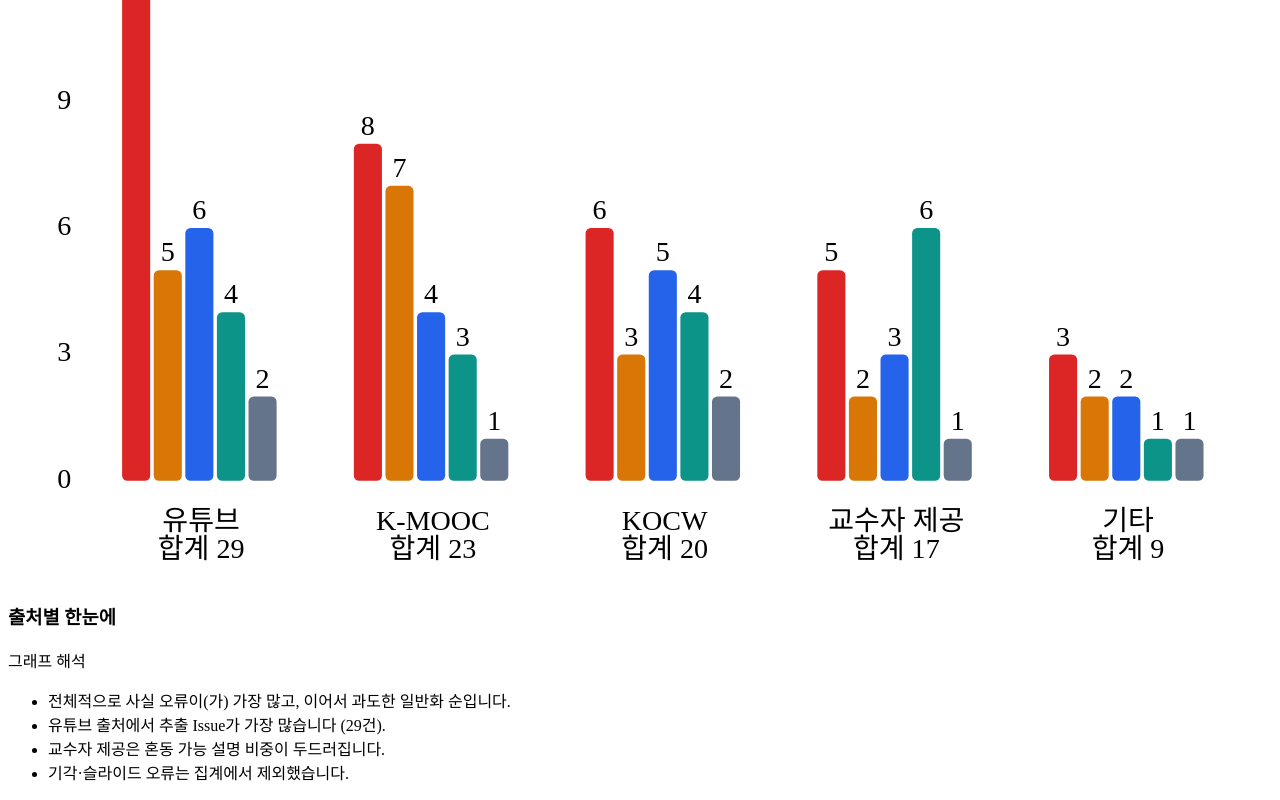
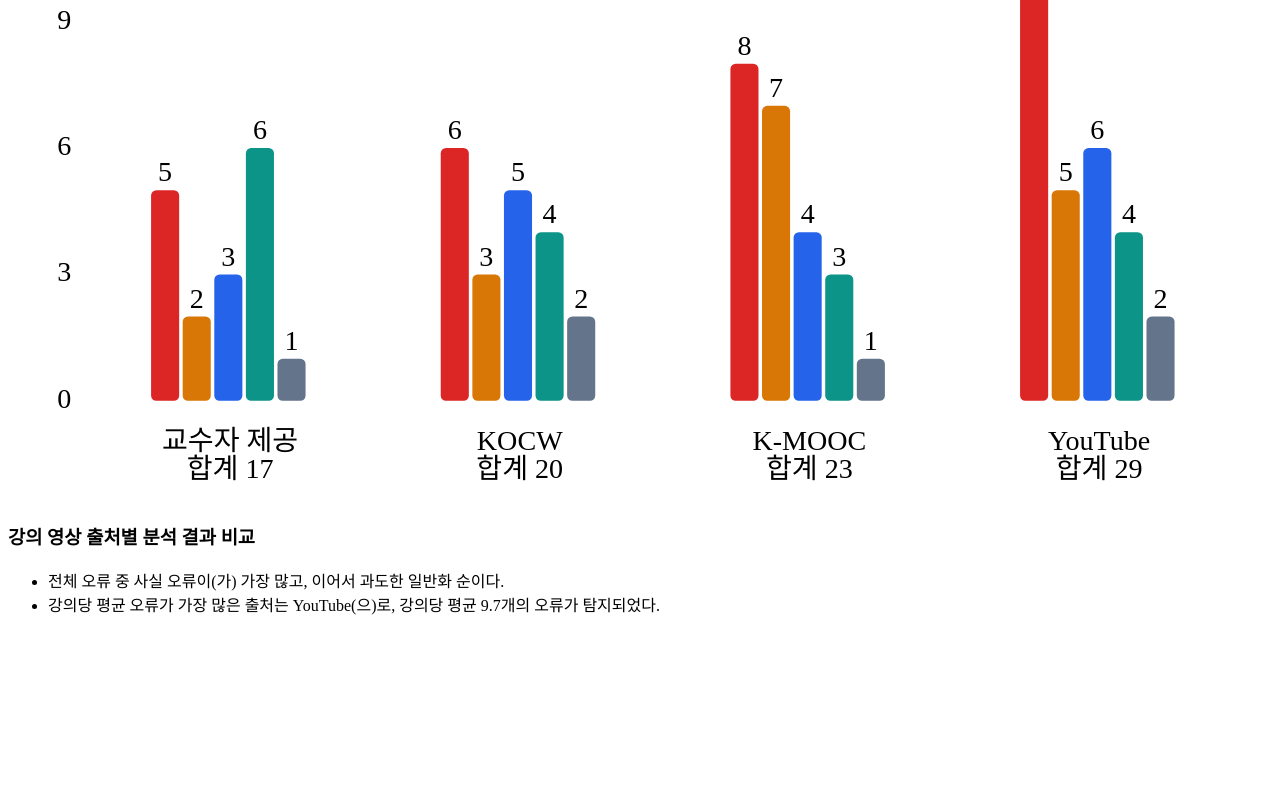
Before and after one commit to w0ne23/VideoLecture-Verifier, a React (Vite) app in the folder frontend/: page /stats in a window 1280 px wide. Shown: the part 521-1321 px from the top of the page. After the commit the page ends 1153 px from the top, so only its background shows below. Built offline with nearby package versions, Linux system fonts and the light colour scheme; the HTML template or start-up script is replaced by a standard one.

Commit message:
style: 불필요한 설명 생략 및 통계 페이지 그래프 구조 수정

```diff
--- a/frontend/src/components/stats/StatsInsight.jsx
+++ b/frontend/src/components/stats/StatsInsight.jsx
@@ -1,11 +1,19 @@
+// 불릿 문장 안에서 **강조할 부분**(오류 유형/출처/개수 등)만 색을 입혀 보여준다.
+function renderBullet(text) {
+  return text.split('**').map((part, index) => (
+    index % 2 === 1
+      ? <span className="stats-highlight" key={index}>{part}</span>
+      : part
+  ))
+}
+
 export default function StatsInsight({ title, bullets }) {
   return (
     <aside className="stats-insight">
       <h3>{title}</h3>
-      <p className="stats-insight-kicker">그래프 해석</p>
       <ul>
-        {bullets.map(text => (
-          <li key={text}>{text}</li>
+        {bullets.map((text, index) => (
+          <li key={index}>{renderBullet(text)}</li>
         ))}
       </ul>
     </aside>
--- a/frontend/src/components/verifier/VerifierResults.jsx
+++ b/frontend/src/components/verifier/VerifierResults.jsx
@@ -5,7 +5,7 @@
   temporal_error: '오래된 내용',
   scope_overclaim: '과도한 일반화',
   confusing_explanation: '혼동 가능 설명',
-  composite_issue: '복합 오류',
+  composite_issue: '슬라이드 오류',
 }
 
 const MODEL_DISPLAY_NAMES = {
--- a/frontend/src/constants/lectureTags.js
+++ b/frontend/src/constants/lectureTags.js
@@ -1,5 +1,5 @@
 export const LECTURE_SOURCE_TAGS = [
-  { value: 'youtube', label: '유튜브' },
+  { value: 'youtube', label: 'YouTube' },
   { value: 'kmooc', label: 'K-MOOC' },
   { value: 'kocw', label: 'KOCW' },
   { value: 'instructor', label: '교수자 제공' },
--- a/frontend/src/data/mockStats.js
+++ b/frontend/src/data/mockStats.js
@@ -4,7 +4,7 @@
   { key: 'temporal_error', label: '오래된 내용', color: '#d97706' },
   { key: 'scope_overclaim', label: '과도한 일반화', color: '#2563eb' },
   { key: 'confusing_explanation', label: '혼동 가능 설명', color: '#0d9488' },
-  { key: 'composite_issue', label: '복합 오류', color: '#64748b' },
+  { key: 'composite_issue', label: '슬라이드 오류', color: '#64748b' },
 ]
 
 export const ISSUE_TYPE_LABELS = Object.fromEntries(ISSUE_TYPES.map(t => [t.key, t.label]))
@@ -13,13 +13,11 @@
 export const DOMAIN_LABELS = {
   engineering: '공학',
   natural_science: '자연과학',
-  humanities: '인문',
+  humanities: '인문과학',
   social_science: '사회과학',
-  arts: '예술',
-  health_sciences: '보건',
-  sports: '체육',
-  education: '교육',
-  etc: '기타',
+  education: '교육학',
+  medicine: '의약학',
+  arts_sports: '예술체육',
 }
 
 export const DURATION_BUCKETS = [
@@ -30,27 +28,26 @@
 ]
 
 /** typeDist 합 = 확정 + 교수확인 (기각·슬라이드 제외) */
-function series(key, label, typeDist, avgProcessMin = null) {
+function series(key, label, typeDist, avgProcessMin = null, lectureCount = null) {
   const total = Object.values(typeDist).reduce((sum, n) => sum + n, 0)
-  return { key, label, typeDist, total, avgProcessMin }
+  return { key, label, typeDist, total, avgProcessMin, lectureCount }
 }
 
+// 출처마다 강의 영상 개수가 달라 총 오류 건수만으로는 비교가 왜곡되므로,
+// 강의당 평균 오류 수를 함께 계산할 수 있도록 출처별 강의 개수(lectureCount)를 둔다.
 export const MOCK_BY_TAG = [
-  series('youtube', '유튜브', {
-    factual_error: 12, temporal_error: 5, scope_overclaim: 6, confusing_explanation: 4, composite_issue: 2,
-  }),
+  series('instructor', '교수자 제공', {
+    factual_error: 5, temporal_error: 2, scope_overclaim: 3, confusing_explanation: 6, composite_issue: 1,
+  }, null, 12),
+  series('kocw', 'KOCW', {
+    factual_error: 6, temporal_error: 3, scope_overclaim: 5, confusing_explanation: 4, composite_issue: 2,
+  }, null, 9),
   series('kmooc', 'K-MOOC', {
     factual_error: 8, temporal_error: 7, scope_overclaim: 4, confusing_explanation: 3, composite_issue: 1,
-  }),
-  series('kocw', 'KOCW', {
-    factual_error: 6, temporal_error: 3, scope_overclaim: 5, confusing_explanation: 4, composite_issue: 2,
-  }),
-  series('instructor', '교수자 제공', {
-    factual_error: 5, temporal_error: 2, scope_overclaim: 3, confusing_explanation: 6, composite_issue: 1,
-  }),
-  series('etc', '기타', {
-    factual_error: 3, temporal_error: 2, scope_overclaim: 2, confusing_explanation: 1, composite_issue: 1,
-  }),
+  }, null, 6),
+  series('youtube', 'YouTube', {
+    factual_error: 12, temporal_error: 5, scope_overclaim: 6, confusing_explanation: 4, composite_issue: 2,
+  }, null, 3),
 ]
 
 export const MOCK_BY_DURATION = [
@@ -75,14 +72,20 @@
   series('natural_science', DOMAIN_LABELS.natural_science, {
     factual_error: 8, temporal_error: 5, scope_overclaim: 3, confusing_explanation: 3, composite_issue: 1,
   }),
+  series('humanities', DOMAIN_LABELS.humanities, {
+    factual_error: 5, temporal_error: 3, scope_overclaim: 4, confusing_explanation: 6, composite_issue: 1,
+  }),
   series('social_science', DOMAIN_LABELS.social_science, {
     factual_error: 4, temporal_error: 2, scope_overclaim: 5, confusing_explanation: 3, composite_issue: 1,
   }),
   series('education', DOMAIN_LABELS.education, {
     factual_error: 3, temporal_error: 1, scope_overclaim: 2, confusing_explanation: 4, composite_issue: 1,
   }),
-  series('etc', DOMAIN_LABELS.etc, {
-    factual_error: 2, temporal_error: 1, scope_overclaim: 1, confusing_explanation: 1, composite_issue: 1,
+  series('medicine', DOMAIN_LABELS.medicine, {
+    factual_error: 6, temporal_error: 2, scope_overclaim: 3, confusing_explanation: 2, composite_issue: 1,
+  }),
+  series('arts_sports', DOMAIN_LABELS.arts_sports, {
+    factual_error: 2, temporal_error: 1, scope_overclaim: 1, confusing_explanation: 2, composite_issue: 1,
   }),
 ]
 
@@ -95,56 +98,46 @@
 
 export function buildInsight(view, rows) {
   if (view === 'tag') {
-    const totals = rows.map(r => ({ label: r.label, total: r.total }))
-    const top = [...totals].sort((a, b) => b.total - a.total)[0]
     const all = {}
     rows.forEach(r => {
       Object.entries(r.typeDist).forEach(([k, v]) => { all[k] = (all[k] || 0) + v })
     })
     const ranked = rankTypes(all)
-    const instructor = rows.find(r => r.key === 'instructor')
-    const instructorTop = instructor ? rankTypes(instructor.typeDist)[0] : null
+    // 출처마다 강의 영상 개수가 달라 총 건수만 비교하면 왜곡되므로 강의당 평균으로 비교한다.
+    const topAvg = rows
+      .filter(r => r.lectureCount)
+      .map(r => ({ ...r, avg: r.total / r.lectureCount }))
+      .sort((a, b) => b.avg - a.avg)[0]
     return {
-      title: '출처별 한눈에',
+      title: '강의 영상 출처별 분석 결과 비교',
       bullets: [
-        `전체적으로 ${ranked[0]?.label}이(가) 가장 많고, 이어서 ${ranked[1]?.label} 순입니다.`,
-        `${top.label} 출처에서 추출 Issue가 가장 많습니다 (${top.total}건).`,
-        instructorTop
-          ? `교수자 제공은 ${instructorTop.label} 비중이 두드러집니다.`
+        `전체 오류 중 **${ranked[0]?.label}**이(가) 가장 많고, 이어서 **${ranked[1]?.label}** 순이다.`,
+        topAvg
+          ? `강의당 평균 오류가 가장 많은 출처는 **${topAvg.label}**(으)로, 강의당 평균 **${topAvg.avg.toFixed(1)}개**의 오류가 탐지되었다.`
           : '출처마다 유형 구성이 다릅니다.',
-        '기각·슬라이드 오류는 집계에서 제외했습니다.',
       ],
     }
   }
 
   if (view === 'duration') {
     const longest = [...rows].sort((a, b) => b.total - a.total)[0]
-    const shortest = [...rows].sort((a, b) => a.total - a.total)[0]
-    const slowest = [...rows].sort((a, b) => (b.avgProcessMin || 0) - (a.avgProcessMin || 0))[0]
+    const shortest = [...rows].sort((a, b) => a.total - b.total)[0]
     return {
-      title: '강의 길이별 한눈에',
+      title: '강의 길이별 오류 탐지 소요 시간 경향',
       bullets: [
-        `${longest.label} 구간에서 Issue가 가장 많이 추출되었습니다 (${longest.total}건).`,
-        `${shortest.label}은(는) 상대적으로 Issue가 적습니다 (${shortest.total}건).`,
-        `평균 소요시간은 ${slowest.label}이(가) 가장 깁니다 (약 ${slowest.avgProcessMin}분).`,
-        '막대 안 색 구간은 이슈 유형 비율입니다.',
+        `**${longest.label}** 구간에서 오류가 가장 많이 추출되었습니다 (**${longest.total}건**).`,
+        `**${shortest.label}**은(는) 상대적으로 오류가 적습니다 (**${shortest.total}건**).`,
       ],
     }
   }
 
   const biggest = [...rows].sort((a, b) => b.total - a.total)[0]
   const ranked = rankTypes(biggest.typeDist)
-  const education = rows.find(r => r.key === 'education')
-  const eduTop = education ? rankTypes(education.typeDist)[0] : null
   return {
-    title: '도메인별 한눈에',
+    title: '강의 영상 도메인별 오류 유형 분포',
     bullets: [
-      `${biggest.label} 도메인의 원가 가장 큽니다 (Issue ${biggest.total}건).`,
-      `${biggest.label} 안에서는 ${ranked[0]?.label} > ${ranked[1]?.label || '—'} 순입니다.`,
-      eduTop
-        ? `교육 도메인은 ${eduTop.label} 비중이 상대적으로 높습니다.`
-        : '도메인마다 유형 구성이 다릅니다.',
-      '원 크기는 Issue 수에 비례하고, 조각 색은 유형을 나타냅니다.',
+      `**${biggest.label}** 도메인의 오류가 가장 많습니다 (**${biggest.total}건**).`,
+      `**${biggest.label}** 안에서는 **${ranked[0]?.label}** > **${ranked[1]?.label || '—'}** 순입니다.`,
     ],
   }
 }
@@ -192,7 +185,7 @@
   {
     id: 'pair-ml-bias',
     title: '머신러닝 — 편향과 분산',
-    tagLabel: '유튜브',
+    tagLabel: 'YouTube',
     domainLabel: '자연과학',
     durationMin: 24,
     before: {
@@ -218,24 +211,12 @@
   }
   const delta = pair.after.total - pair.before.total
   const beforeTop = rankTypes(pair.before.typeDist)[0]
-  const afterTop = rankTypes(pair.after.typeDist)[0]
-  const reduced = ISSUE_TYPES
-    .map(t => ({
-      ...t,
-      delta: (pair.after.typeDist[t.key] || 0) - (pair.before.typeDist[t.key] || 0),
-    }))
-    .filter(t => t.delta < 0)
-    .sort((a, b) => a.delta - b.delta)
 
   return {
     title: '수정 전후 한눈에',
     bullets: [
-      `Issue가 ${pair.before.total}건 → ${pair.after.total}건으로 ${delta <= 0 ? `${Math.abs(delta)}건 감소` : `${delta}건 증가`}했습니다.`,
-      beforeTop ? `수정 전 최다 유형은 ${beforeTop.label}(${beforeTop.value}건)입니다.` : '수정 전 유형 분포를 확인하세요.',
-      afterTop ? `수정 후 최다 유형은 ${afterTop.label}(${afterTop.value}건)입니다.` : '수정 후 Issue가 거의 없습니다.',
-      reduced[0]
-        ? `${reduced[0].label}이(가) ${Math.abs(reduced[0].delta)}건 줄어 가장 크게 개선되었습니다.`
-        : '유형별 감소 폭을 비교해 보세요.',
+      `오류가 **${pair.before.total}건** → **${pair.after.total}건**으로 ${delta <= 0 ? `**${Math.abs(delta)}건** 감소` : `**${delta}건** 증가`}했습니다.`,
+      beforeTop ? `수정 전 최다 유형은 **${beforeTop.label}**(**${beforeTop.value}건**)입니다.` : '수정 전 유형 분포를 확인하세요.',
     ],
   }
 }
--- a/frontend/src/pages/UploadPage.jsx
+++ b/frontend/src/pages/UploadPage.jsx
@@ -14,7 +14,6 @@
           ←
         </button>
       </div>
-      <p className="upload-page-hint">강의 영상을 업로드하면 검증이 시작됩니다.</p>
       <UploadForm onUploaded={openLecture} />
     </section>
   )
--- a/frontend/src/pages/VerifyDemoLivePage.jsx
+++ b/frontend/src/pages/VerifyDemoLivePage.jsx
@@ -154,7 +154,6 @@
             ←
           </button>
         </div>
-        <p className="upload-page-hint">강의 영상을 업로드하면 검증이 시작됩니다.</p>
         <DemoUploadStep flow={flow} />
       </section>
     )
--- a/frontend/src/pages/model-setup/ModelSetsPage.jsx
+++ b/frontend/src/pages/model-setup/ModelSetsPage.jsx
@@ -644,8 +644,6 @@
 
         <div className="ms-stack-section">
           <h3 className="ms-split-title">생성된 셋 <span className="ms-split-title-count">{profiles.length}</span></h3>
-          <p className="ms-preset-hint">적용 중인 셋이 자동으로 위에 표시돼요. 항목을 누르면 선택되고, 카드 안의 적용 버튼을 누르면 이 셋이 적용돼요.</p>
-
           {isLoading && <div className="ms-card"><p className="ms-empty">셋을 불러오는 중이에요…</p></div>}
           {error && <div className="ms-card"><p className="ms-save-error">{String(error.message || error)}</p></div>}
 
--- a/frontend/src/styles.css
+++ b/frontend/src/styles.css
@@ -117,7 +117,7 @@
 }
 .site-header-links button:hover { color: var(--text); }
 
-main { margin-top: 28px; display: flex; flex-direction: column; gap: 20px; }
+main { margin-top: 12px; display: flex; flex-direction: column; gap: 20px; }
 
 .main-llm-set-banner {
   display: block;
@@ -1924,8 +1924,12 @@
 .stats-page-head h2 { margin: 0; font-size: 1.35rem; font-weight: 800; }
 .stats-page-head p { margin: 4px 0 0; color: var(--muted); font-size: 0.88rem; }
 
+.stats-page-head-row {
+  display: flex; align-items: flex-end; justify-content: space-between; gap: 16px; flex-wrap: wrap;
+}
 .stats-tabs {
   display: flex; gap: 6px; padding: 4px; background: var(--surface-2); border-radius: 10px; width: fit-content;
+  flex-shrink: 0;
 }
 .stats-tab {
   border: 0; background: transparent; padding: 8px 14px; border-radius: 8px;
@@ -1938,20 +1942,20 @@
 .stats-note { margin: 0; color: var(--muted); font-size: 0.84rem; }
 
 .stats-legend {
-  list-style: none; margin: 0; padding: 0;
-  display: flex; flex-wrap: wrap; gap: 8px 14px;
+  list-style: none; margin: 0 0 12px; padding: 0; justify-content: center;
+  display: flex; flex-wrap: wrap; gap: 4px 10px;
 }
 .stats-legend li {
-  display: inline-flex; align-items: center; gap: 6px;
-  font-size: 0.8rem; color: var(--muted);
+  display: inline-flex; align-items: center; gap: 5px;
+  font-size: 0.88rem; color: var(--muted);
 }
 .stats-legend-swatch {
-  width: 10px; height: 10px; border-radius: 3px; flex-shrink: 0;
+  width: 9px; height: 9px; border-radius: 2px; flex-shrink: 0;
 }
 
 .stats-layout {
   display: grid;
-  grid-template-columns: minmax(0, 1fr) 250px;
+  grid-template-columns: 1fr;
   gap: 16px;
   align-items: stretch;
 }
@@ -1960,16 +1964,17 @@
   border: 1px solid var(--border);
   border-radius: 16px;
   padding: 18px 14px 12px;
-  min-height: 420px;
-  display: flex;
+  min-height: 400px;
+  display: flex;
+  flex-direction: column;
   align-items: center;
   justify-content: center;
   overflow: hidden;
 }
-.stats-svg { width: 100%; height: auto; max-height: 420px; display: block; }
+.stats-svg { width: 100%; height: auto; max-height: 400px; display: block; }
 .stats-grid { stroke: var(--surface-2); stroke-width: 1; }
 .stats-axis { fill: var(--muted); font-size: 11px; }
-.stats-axis--x { font-size: 11px; font-weight: 600; fill: var(--text); }
+.stats-axis--x { font-size: 16px; font-weight: 600; fill: var(--text); }
 .stats-axis--y { font-size: 12px; font-weight: 600; fill: var(--text); }
 .stats-axis-sub { fill: var(--muted); font-size: 10px; }
 
@@ -2001,7 +2006,7 @@
 
 .stats-data-label {
   fill: var(--text);
-  font-size: 10px;
+  font-size: 13px;
   font-weight: 700;
   font-variant-numeric: tabular-nums;
   pointer-events: none;
@@ -2026,6 +2031,12 @@
 .stats-data-label--tight {
   font-size: 9px;
 }
+.stats-data-label--pie {
+  font-size: 18px;
+}
+.stats-data-label--pie.stats-data-label--tight {
+  font-size: 15px;
+}
 
 .stats-chart-panel--compare {
   align-items: stretch;
@@ -2116,15 +2127,56 @@
   stroke: transparent;
 }
 
-.stats-bubbles {
+.stats-bubbles-carousel {
   width: 100%;
   display: flex;
-  flex-wrap: wrap;
-  gap: 28px 32px;
-  align-items: flex-end;
+  align-items: center;
   justify-content: center;
+  gap: 8px;
   padding: 24px 12px 8px;
 }
+.stats-bubbles-track {
+  display: flex;
+  align-items: center;
+  justify-content: center;
+  gap: 8px;
+  flex: 1;
+  min-width: 0;
+}
+.stats-bubble-slot--side {
+  flex-shrink: 0;
+  opacity: 0.32;
+  transform: scale(0.65);
+  pointer-events: none;
+}
+.stats-bubble-slot--current {
+  flex-shrink: 0;
+}
+.stats-bubbles-nav {
+  flex: 0 0 auto;
+  width: 36px;
+  height: 36px;
+  display: flex;
+  align-items: center;
+  justify-content: center;
+  border: none;
+  background: transparent;
+  cursor: pointer;
+  border-radius: 50%;
+  transition: background 0.15s ease;
+}
+.stats-bubbles-nav:hover:not(:disabled) { background: var(--surface-2); }
+.stats-bubbles-nav:disabled { opacity: 0.3; cursor: default; }
+.stats-bubbles-nav-arrow {
+  width: 0;
+  height: 0;
+  border-top: 10px solid transparent;
+  border-bottom: 10px solid transparent;
+}
+.stats-bubbles-nav--prev .stats-bubbles-nav-arrow { border-right: 14px solid var(--muted); margin-right: 2px; }
+.stats-bubbles-nav--next .stats-bubbles-nav-arrow { border-left: 14px solid var(--muted); margin-left: 2px; }
+.stats-bubbles-nav--prev:hover:not(:disabled) .stats-bubbles-nav-arrow { border-right-color: var(--primary); }
+.stats-bubbles-nav--next:hover:not(:disabled) .stats-bubbles-nav-arrow { border-left-color: var(--primary); }
 .stats-bubble {
   margin: 0;
   text-align: center;
@@ -2143,16 +2195,16 @@
   flex-direction: column;
   gap: 2px;
 }
-.stats-bubble strong { font-size: 0.95rem; }
-.stats-bubble span { font-size: 0.8rem; color: var(--muted); }
+.stats-bubble strong { font-size: 1.1rem; }
+.stats-bubble span { font-size: 0.88rem; color: var(--muted); }
 
 .stats-insight {
-  background: linear-gradient(180deg, var(--surface-2) 0%, var(--card) 55%);
+  background: var(--card);
   border: 1px solid var(--border);
   border-radius: 16px;
   padding: 18px 16px;
 }
-.stats-insight h3 { margin: 0 0 4px; font-size: 1rem; }
+.stats-insight h3 { margin: 0 0 14px; font-size: 1rem; }
 .stats-insight-kicker {
   margin: 0 0 12px; font-size: 0.75rem; color: var(--primary);
   font-weight: 700; letter-spacing: 0.02em;
@@ -2160,10 +2212,11 @@
 .stats-insight ul {
   margin: 0; padding-left: 18px;
   display: flex; flex-direction: column; gap: 10px;
-  color: var(--text); font-size: 0.86rem; line-height: 1.55;
+  color: var(--text); font-size: 1rem; line-height: 1.6;
   word-break: keep-all;
 }
 .stats-insight li::marker { color: var(--primary); }
+.stats-highlight { color: var(--primary); font-weight: 800; }
 
 @keyframes stats-grow-y {
   from { transform: scaleY(0); }
@@ -2251,6 +2304,7 @@
   .vf-flow-item { flex: 1 1 20%; }
   .stats-layout { grid-template-columns: 1fr; }
   .stats-chart-panel { min-height: 320px; padding: 12px 8px; }
+  .stats-page-head-row { flex-direction: column; align-items: stretch; }
   .stats-tabs { width: 100%; flex-wrap: wrap; }
   .stats-tab { flex: 1 1 auto; text-align: center; }
   .stats-compare-grid { grid-template-columns: 1fr; }
```
Also changed, not shown: frontend/src/components/stats/DomainBubblePies.jsx (+60 -25 lines), frontend/src/pages/StatsPage.jsx (+3 -6 lines).
